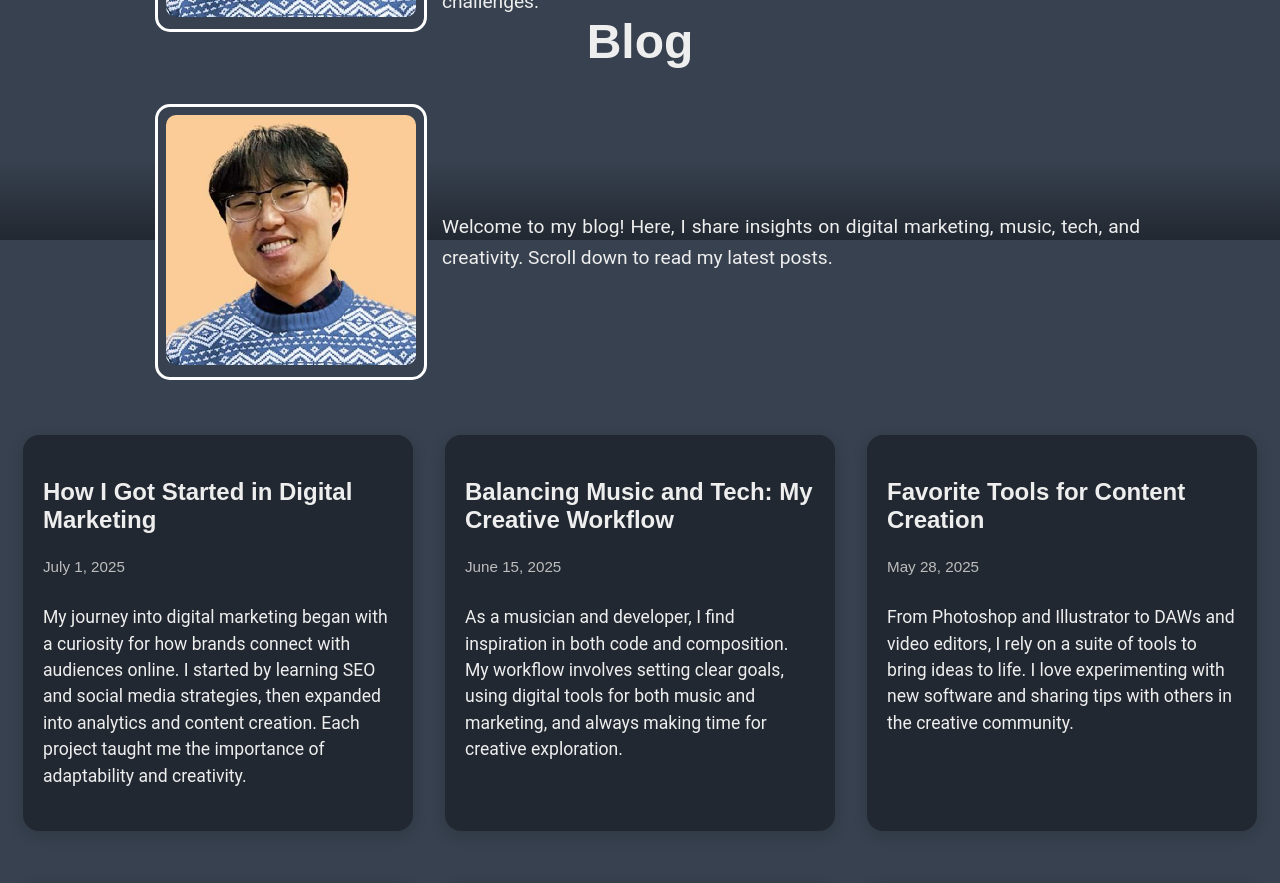
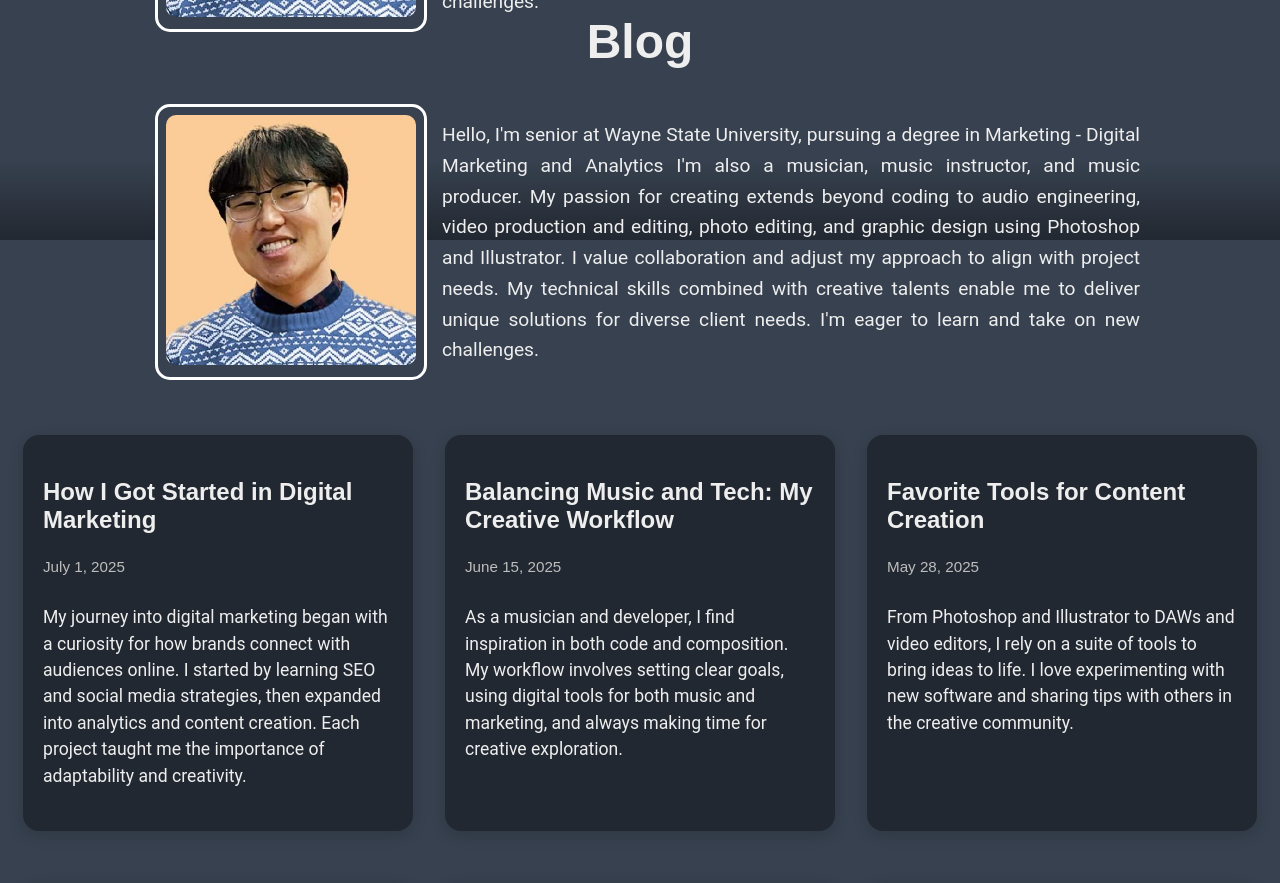
Before and after one commit to WhaleAnchor/AC-React-Portfolio, a React (Create React App) app: page / in a window 1280 px wide. Shown: the part 1360-2243 px from the top of the page. Built offline with nearby package versions, Linux system fonts and the light colour scheme.

Commit message:
changing blog to be about

```diff
--- a/src/components/Blog.js
+++ b/src/components/Blog.js
@@ -161,7 +161,7 @@ const Blog = () => {
         </ImageWrapper>
         <TextWrapper>
           <Paragraph>
-            Welcome to my blog! Here, I share insights on digital marketing, music, tech, and creativity. Scroll down to read my latest posts.
+           Hello, I'm senior at Wayne State University, pursuing a degree in Marketing - Digital Marketing and Analytics I'm also a musician, music instructor, and music producer. My passion for creating extends beyond coding to audio engineering, video production and editing, photo editing, and graphic design using Photoshop and Illustrator. I value collaboration and adjust my approach to align with project needs. My technical skills combined with creative talents enable me to deliver unique solutions for diverse client needs. I'm eager to learn and take on new challenges.
           </Paragraph>
         </TextWrapper>
       </ContentWrapper>
```
